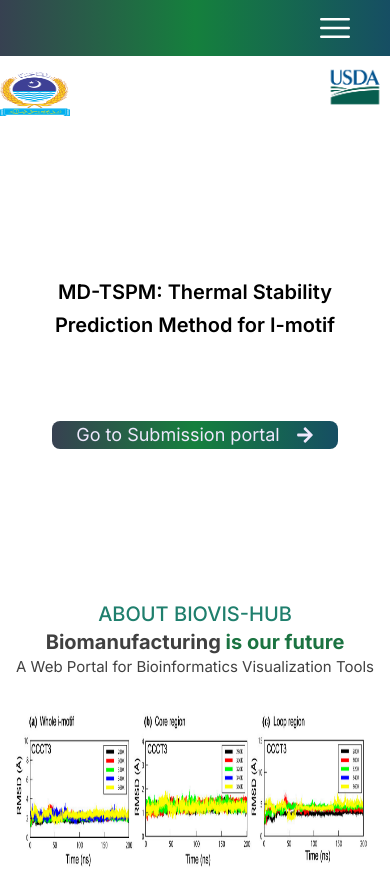
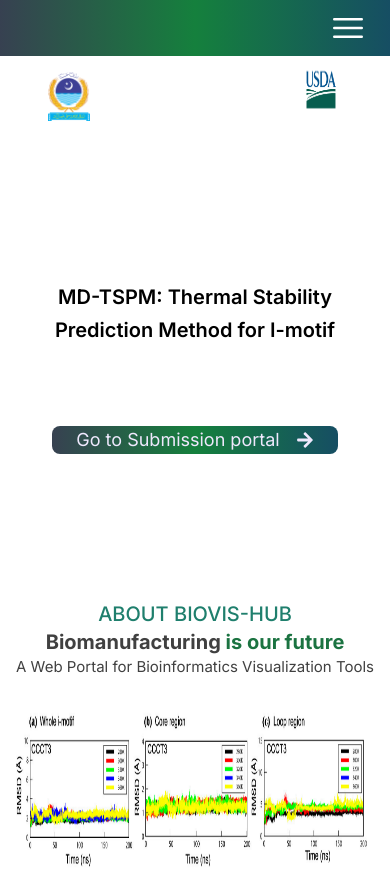
Before and after one commit to HabibaSajid321/Imotif-tool, a Next.js app: page / in a window 390 px wide. Shown: the top 869 px of the page. Built offline with nearby package versions, Linux system fonts and the light colour scheme.

Commit message:
modify changes

```diff
--- a/src/app/analyzer/page.tsx
+++ b/src/app/analyzer/page.tsx
@@ -39,15 +39,15 @@ const analyze = () => {
             </select>
           </div>
         </div>
-        <div className="px-8 bg-gray-200 p-3 rounded-md border h-32 text-black  border-gray-500 ]">
+        <div className="px-8 bg-gray-200 p-3 rounded-md border h-32 text-black  border-gray-500 ">
           <input
             type="text"
             placeholder="Example CCC TTT CCC TTT CCC TTT CCC TTT CCC TTT CCC TTT CCC TTT CCC TTT CCC TTT CCC TTT CCC"
-            className="font-xl px-44"
+            className="font-xl "
           />
         </div>
         <div>
-          <button className="flex items-center justify-center md:font-semibold font-normal text-gray-100 bg-gradient-to-r from-gray-600 via-green-700 to-cyan-900 md:w-40 w-32 md:px-2 px-1 py-1 rounded-md hover:from-gray-300 hover:via-green-400 hover:to-cyan-500 hover:text-black">
+          <button className="flex items-center justify-center md:font-semibold font-normal text-gray-100 bg-gradient-to-r from-gray-600 via-green-700 to-cyan-900 md:w-40 w-32 md:px-2 px-1 py-1 rounded-md hover:from-gray-300 hover:via-green-400 hover:to-cyan-500 hover:text-black transition-all duration-300 ">
             Submit Query
           </button>
         </div>
--- a/src/app/page.tsx
+++ b/src/app/page.tsx
@@ -26,14 +26,14 @@ const Homepage: FC = () => {
             src={Uaflogo}
             alt="logo"
             loading="eager"
-            className="md:w-[100px] w-[70px] md:h-[100px] h-[60px] pt-4"
+            className="md:w-[125px] w-[90px] md:h-[105px] h-[65px] pt-4 pl-12"
           />
 
           <Image
             src={Usdalogo}
             alt="logo"
             loading="eager"
-            className="md:w-[100px] w-[70px] md:h-[100px] h-[60px]"
+            className="md:w-[125px] w-[90px] md:h-[105px] h-[65px] pr-12 "
           />
         </div>
 
@@ -45,7 +45,7 @@ const Homepage: FC = () => {
           <div className="pt-20">
             <button
               className=" flex items-center  bg-gradient-to-r from-gray-700 via-green-700 to-cyan-900 w-full text-[#efe8fd] md:text-2xl text-lg
-                md:px-10 px-6 rounded-lg hover:from-gray-300 hover:via-green-400 hover:to-cyan-500 hover:text-black "
+                md:px-10 px-6 rounded-lg hover:from-gray-300 hover:via-green-400 hover:to-cyan-500 hover:text-black transition-all duration-300 "
               onClick={handleClick}
             >
               Go to Submission portal
--- a/src/components/navbar/Navbar.tsx
+++ b/src/components/navbar/Navbar.tsx
@@ -14,7 +14,7 @@ const Navbar = () => {
     <header className="flex flex-wrap flex-row  justify-center md:items-center md:space-x-4  bg-gradient-to-r from-gray-700 via-green-700 to-cyan-900 w-full md:p-6 p-1  ">
       <button
         onClick={toggleLink}
-        className="inline-block md:hidden  text-color-white pl-[280px] "
+        className="inline-block md:hidden  text-color-white pl-[305px]"
       >
         <HiBars3 className="w-10 h-12    " />
       </button>
```
